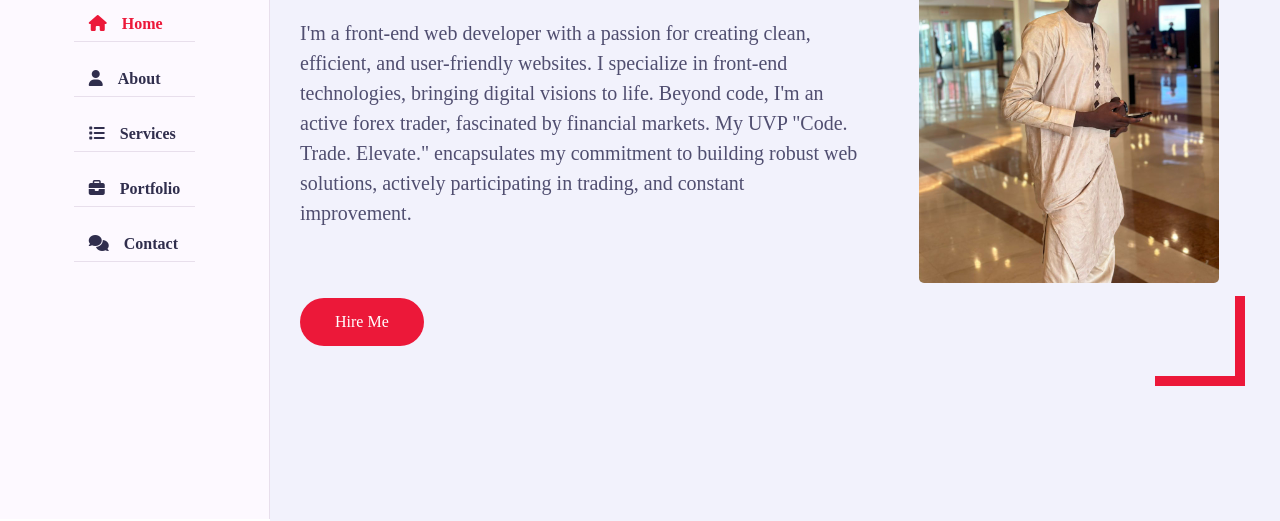
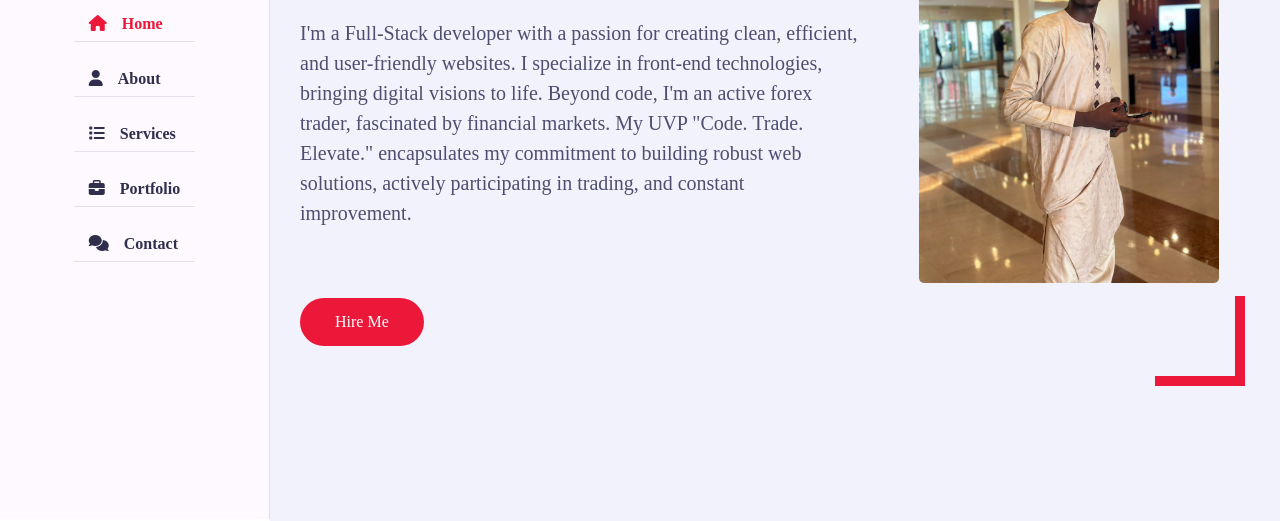
Before and after one commit to Muaishaq/My-portfolio-, a plain HTML site: page index.html in a window 1280 px wide. Shown: the part 281-802 px from the top of the page. Drawn offline with nearby package versions, Linux system fonts and the light colour scheme; a web font is replaced by a local one.

```diff
--- a/index.html
+++ b/index.html
@@ -88,7 +88,7 @@
                   I' m a <span class="typing">Web Designer </span>
                 </h3>
                 <p>
-                  I'm a front-end web developer with a passion for creating
+                  I'm a Full-Stack  developer with a passion for creating
                   clean, efficient, and user-friendly websites. I specialize in
                   front-end technologies, bringing digital visions to life.
                   Beyond code, I'm an active forex trader, fascinated by
```
